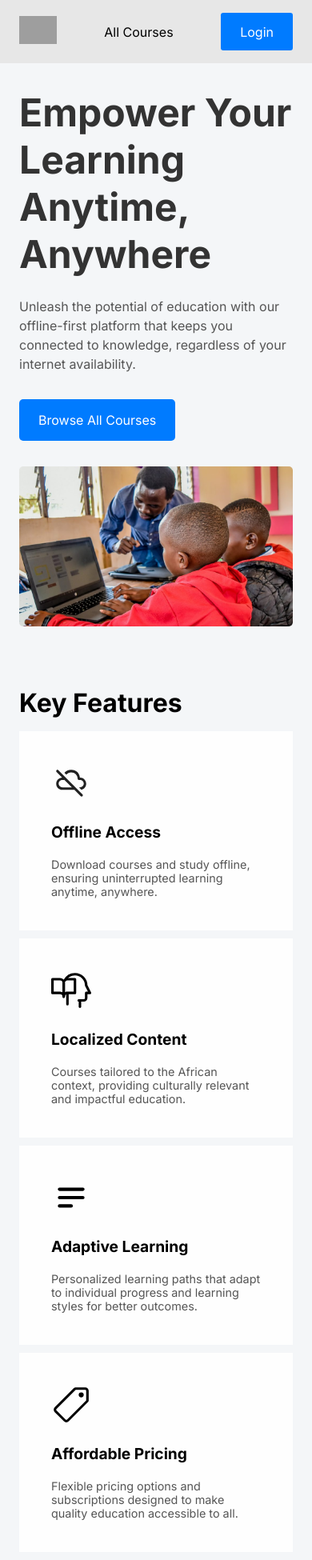
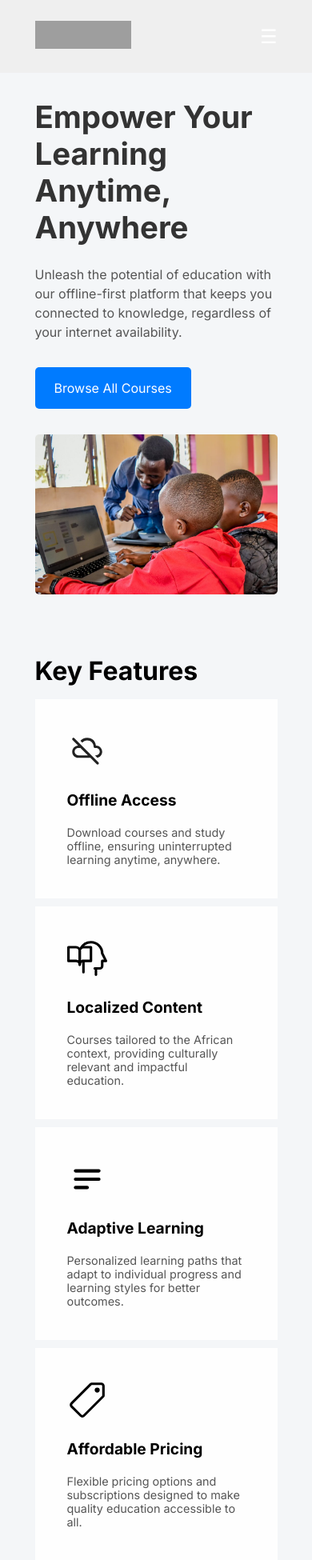
Before and after one commit to Katlego909/edulink_offline_app, a Django app: page / in a window 390 px wide. Shown: the top 1950 px of the page at 80% size. Run offline with Django 5.2, Linux system fonts and the light colour scheme; grey boxes are pictures that could not be loaded.

Commit message:
Update to nav bar

```diff
--- a/core/templates/core/base.html
+++ b/core/templates/core/base.html
@@ -4,13 +4,13 @@
 <head>
     <meta charset="UTF-8">
     <meta name="viewport" content="width=device-width, initial-scale=1.0">
-    <title> {% block title %}{% endblock title %}Edulink E-learning</title>
+    <title>{% block title %}{% endblock title %}Edulink E-learning</title>
     <link rel="manifest" href="{% static 'manifest.json' %}">
     <link rel="stylesheet" href="/static/css/styles.css">
     <script>
         if ('serviceWorker' in navigator) {
             window.addEventListener('load', function() {
-        navigator.serviceWorker.register('/static/sw.js') // Adjust the path to your service worker
+                navigator.serviceWorker.register('/static/sw.js')
                     .then(function(registration) {
                         console.log('Service Worker registered with scope:', registration.scope);
                     })
@@ -21,41 +21,109 @@
         }
     </script>
 
+    <style>
+        /* Basic Styles */
+        * {
+            margin: 0;
+            padding: 0;
+            box-sizing: border-box;
+        }
+
+        body {
+            font-family: Arial, sans-serif;
+        }
+
+        .header {
+            background-color: #efefef;
+            padding: 10px 0;
+            color: #fff;
+            position: sticky;
+            top: 0;
+            z-index: 1000; /* Ensures it stays above other content when scrolling */
+        }
+
+        .container {
+            width: 90%;
+            margin: auto;
+        }
+
+        .hamburger {
+            display: none;
+        }
+
+        .nav {
+            display: flex;
+            align-items: center;
+            justify-content: space-between;
+        }
+
+        .logo-img {
+            width: 120px;
+        }
+
+        .nav-links,
+        .buttons {
+            display: flex;
+            gap: 15px;
+        }
+
+        /* Responsive Styles */
+        @media (max-width: 768px) {
+            .nav-links,
+            .buttons {
+                display: none;
+            }
+
+            .nav {
+                flex-direction: row;
+                justify-content: space-between;
+            }
+
+            .hamburger {
+                display: block;
+                cursor: pointer;
+                font-size: 24px;
+                color: white;
+            }
+
+            .nav-links.active,
+            .buttons.active {
+                display: flex;
+                flex-direction: column;
+                position: absolute;
+                top: 60px;
+                left: 0;
+                right: 0;
+                background-color: #ccc;
+                padding: 10px;
+                gap: 10px;
+                z-index: 1000;
+            }
+        }
+    </style>
 </head>
 <body>
-
     <div class="header">
         <div class="container">
-
             <div class="nav">
                 <div class="logo">
                     <a href="{% url 'home' %}">
-                        <img src="/static/images/logo.svg" class="logo-img" alt="">
+                        <img src="/static/images/logo.svg" class="logo-img" alt="Edulink Logo">
                     </a>
                 </div>
+                <div class="hamburger" onclick="toggleMenu()">&#9776;</div> <!-- Hamburger Menu Icon -->
 
                 <div class="nav-links">
                     <a href="{% url 'course_list' %}">All Courses</a>
                 </div>
 
                 <div class="buttons">
-
                     {% if request.user.is_authenticated %}
-
-                        <a href="{% url 'profile' %}" class="btn btn-courses">Profile</a>
+                        <a href="{% url 'profile' %}" class="btn btn-profile">Profile</a>
                         <a href="{% url 'logout' %}" class="btn btn-logout">Logout</a>
-
                     {% else %}
-
-                        <a href="{% url 'signin' %}" class="btn btn-login" >Login</a>
-
+                        <a href="{% url 'signin' %}" class="btn btn-login">Login</a>
                     {% endif %}
-
-                        {% comment %}
-                        <form action="{% url 'logout' %}" method="post">
-                            {% csrf_token %}
-                            <button type="submit">Logout</button>
-                        </form> {% endcomment %}
                 </div>
             </div>
         </div>
@@ -63,9 +131,14 @@
 
     <div class="container">
         {% block content %}
-        {% endblock  %}
+        {% endblock %}
     </div>
 
-
+    <script>
+        function toggleMenu() {
+            document.querySelector('.nav-links').classList.toggle('active');
+            document.querySelector('.buttons').classList.toggle('active');
+        }
+    </script>
 </body>
 </html>
--- a/core/templates/core/home.html
+++ b/core/templates/core/home.html
@@ -226,6 +226,10 @@
             gap: 2rem;
         }
 
+        .heading {
+            font-size: 2.4rem;
+        }
+
         .hero-image {
             width: 100%;
             height: 200px;
```
Also changed, not shown: shared_media/uploads/course_images/6BAFB40C-FDD9-4B97-A77F-A280D77E6AC5.jpg (added), shared_media/uploads/course_images/Certificate_of_Creative_Writing.webp (added), shared_media/uploads/course_images/algebra-class-t.jpg (added), shared_media/uploads/course_images/best-online-economics-courses.jpg (added), 2 other files. Lines whose indentation alone changed are shown as unchanged.
